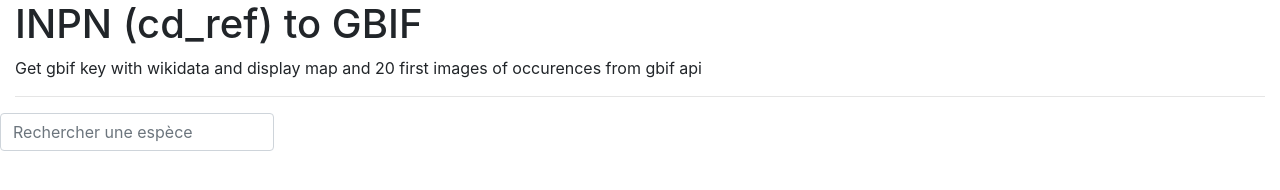
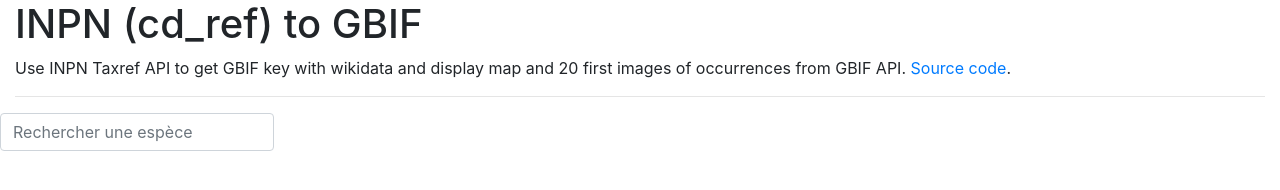
Before and after one commit to PnCevennes/test, a plain HTML site: page inpn_to_gbif.html in a window 1280 px wide. Drawn offline with nearby package versions, Linux system fonts and the light colour scheme.

Commit message:
Add details and source code URL

```diff
--- a/inpn_to_gbif.html
+++ b/inpn_to_gbif.html
@@ -26,7 +26,10 @@
         <div class="container-fluid">
             <div class="page-header">
                     <h1>INPN (cd_ref) to GBIF</h1>
-                    <p>Get gbif key with wikidata and display map and 20 first images of occurences from gbif api</p>
+                    <p>
+                        Use INPN Taxref API to get GBIF key with wikidata and display map and 20 first images of occurrences from GBIF API.
+                        <a href="https://github.com/PnCevennes/test/blob/master/inpn_to_gbif.html" target="_blank">Source code</a>.
+                    </p>
             <hr/>
             </div>
             <div class="row">
```
